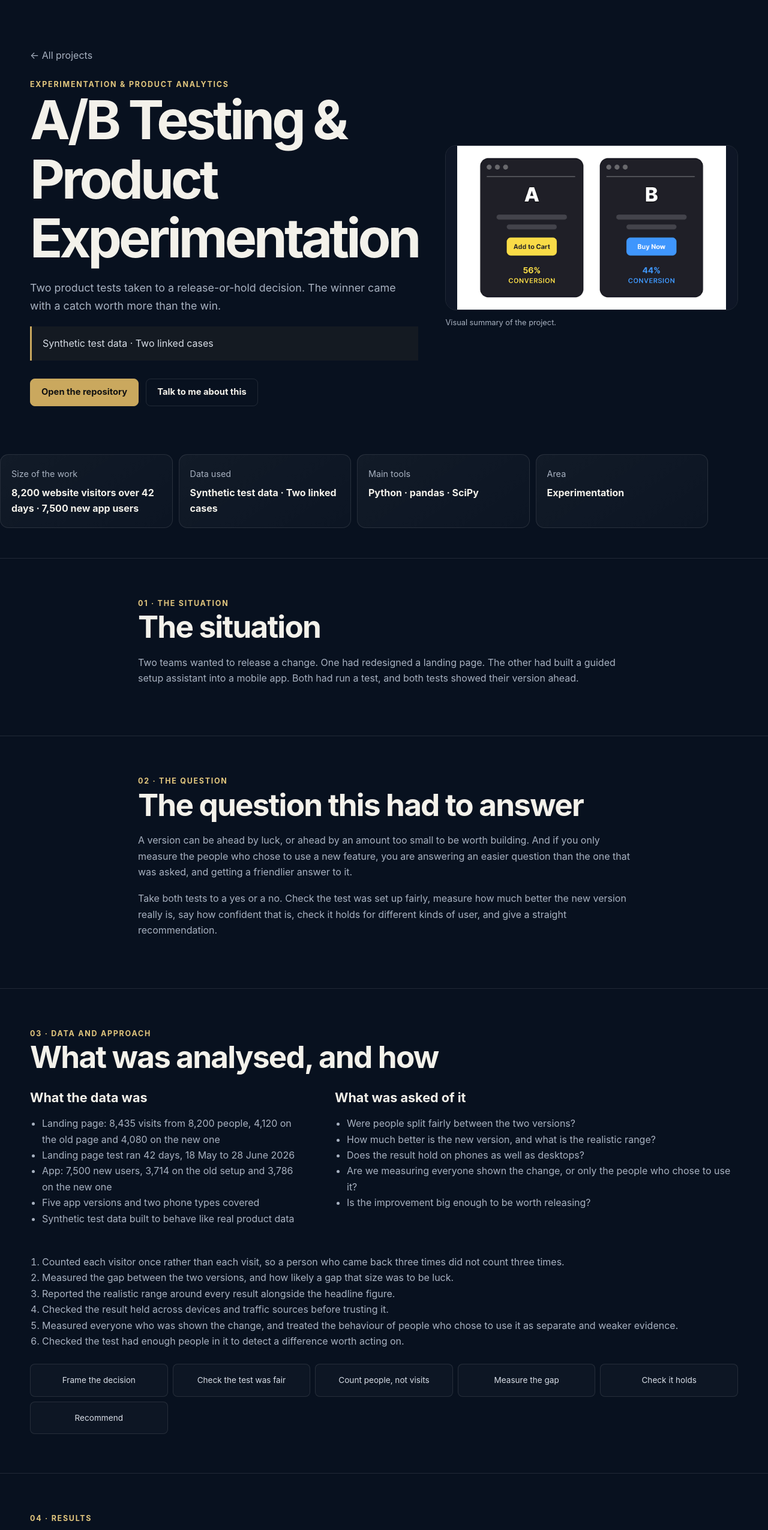
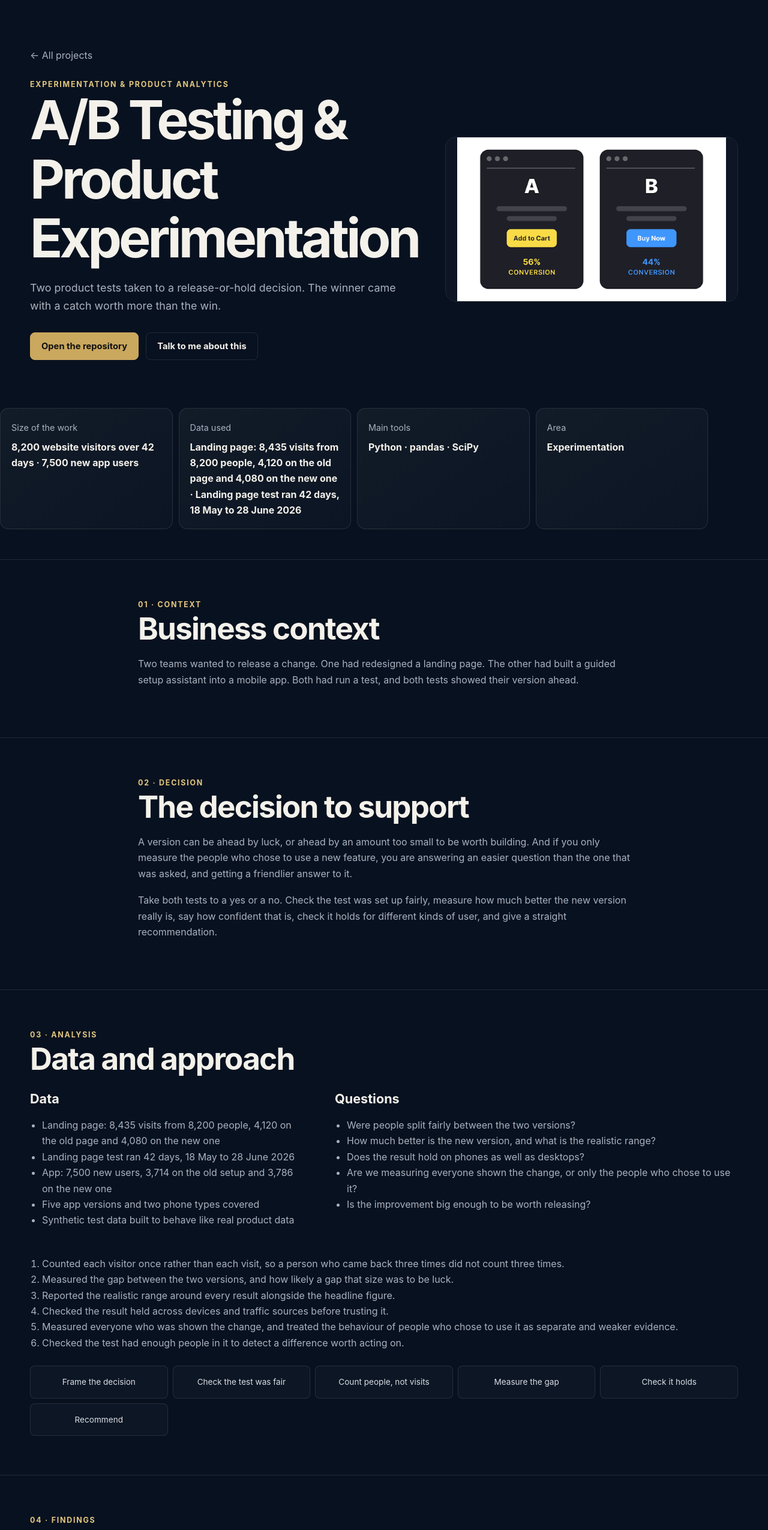
Before and after one commit to oreoluwadaniel/daniel-olatunji-portfolio, a Next.js app: page /work/ab-testing-experimentation in a window 1280 px wide. Shown: the part 100-2650 px from the top of the page at 60% size. Built offline with nearby package versions, Linux system fonts and the light colour scheme.

Commit message:
Remove repeated case-study headings and visual summary copy

```diff
--- a/app/work/[slug]/page.tsx
+++ b/app/work/[slug]/page.tsx
@@ -17,10 +17,6 @@ const evidenceImages: Record<string, { src: string; alt: string }> = {
   "ab-testing-experimentation": {
     src: "https://raw.githubusercontent.com/oreoluwadaniel/ab-testing-case-studies/main/smart-onboarding/images/04_adoption_story.png",
     alt: "Setup assistant adoption and retention chart from the project repository",
-  },
-  "crestline-inventory-decision-support": {
-    src: "https://raw.githubusercontent.com/oreoluwadaniel/crestline-inventory-decision-support/main/screenshots/dashboard_kpi_band.png",
-    alt: "Crestline inventory dashboard from the project repository",
   },
   "data-analytics-etl": {
     src: "https://raw.githubusercontent.com/oreoluwadaniel/data-analytics-etl-portfolio/main/04-sales-reporting-etl/reports/sales.png",
@@ -68,14 +64,14 @@ export default async function ProjectPage({ params }: { params: Promise<{ slug:
   };
 
   return <main><script type="application/ld+json" dangerouslySetInnerHTML={{__html:JSON.stringify(schema)}} />
-    <section className="case-hero"><div className="container"><Link className="backlink" href="/work">← All projects</Link><div className="case-hero-grid"><div><div className="eyebrow">{p.category}</div><h1>{p.title}</h1><p className="lead">{p.short}</p><div className="notice">{p.status}</div><div className="actions"><a className="btn btn-primary" href={p.github} target="_blank" rel="noreferrer">Open the repository</a><Link className="btn btn-secondary" href="/contact">Talk to me about this</Link></div></div><div><figure className="case-cover"><img src={p.cover} alt={`${p.title}: visual summary`} width="1600" height="900" fetchPriority="high" /></figure><p className="caption">Visual summary of the project.</p></div></div></div></section>
-    <section className="container snapshot"><div className="card"><span className="small">Size of the work</span><strong>{p.scale}</strong></div><div className="card"><span className="small">Data used</span><strong>{p.status}</strong></div><div className="card"><span className="small">Main tools</span><strong>{p.tools.slice(0,3).join(" · ")}</strong></div><div className="card"><span className="small">Area</span><strong>{p.category.split(" & ")[0]}</strong></div></section>
-    <section className="case-section"><div className="container copy"><div className="eyebrow">01 · The situation</div><h2>The situation</h2><p>{p.context}</p></div></section>
-    <section className="case-section"><div className="container copy"><div className="eyebrow">02 · The question</div><h2>The question this had to answer</h2><p>{p.problem}</p><p>{p.objective}</p></div></section>
-    <section className="case-section"><div className="container"><div className="eyebrow">03 · Data and approach</div><h2>What was analysed, and how</h2><div className="two-col" style={{marginTop:28}}><div><h3>What the data was</h3><ul className="case-list">{p.data.map(x=><li key={x}>{x}</li>)}</ul></div><div><h3>What was asked of it</h3><ul className="case-list">{p.questions.map(x=><li key={x}>{x}</li>)}</ul></div></div><ol className="case-list numbered" style={{marginTop:30}}>{p.work.map(x=><li key={x}>{x}</li>)}</ol><div className="workflow">{p.workflow.map(x=><div key={x}>{x}</div>)}</div></div></section>
-    <section className="case-section"><div className="container"><div className="eyebrow">04 · Results</div><h2>What the numbers showed</h2><div className="finding-grid">{p.findings.map((x,i)=><div className="card finding" key={x}><span className="fnum">{String(i+1).padStart(2,"0")}</span><p>{x}</p></div>)}</div></div></section>
-    {evidence && <section className="case-section evidence-section"><div className="container"><div className="eyebrow">Evidence</div><h2>From the project itself</h2><figure className="evidence-frame"><img src={evidence.src} alt={evidence.alt} loading="lazy" /></figure></div></section>}
-    <section className="case-section"><div className="container"><div className="eyebrow">05 · Actions</div><h2>Recommended actions</h2><ul className="case-list">{p.recommendations.map(x=><li key={x}>{x}</li>)}</ul></div></section>
+    <section className="case-hero"><div className="container"><Link className="backlink" href="/work">← All projects</Link><div className="case-hero-grid"><div><div className="eyebrow">{p.category}</div><h1>{p.title}</h1><p className="lead">{p.short}</p><div className="actions"><a className="btn btn-primary" href={p.github} target="_blank" rel="noreferrer">Open the repository</a><Link className="btn btn-secondary" href="/contact">Talk to me about this</Link></div></div><div><figure className="case-cover"><img src={p.cover} alt={p.title} width="1600" height="900" fetchPriority="high" /></figure></div></div></div></section>
+    <section className="container snapshot"><div className="card"><span className="small">Size of the work</span><strong>{p.scale}</strong></div><div className="card"><span className="small">Data used</span><strong>{p.data.slice(0,2).join(" · ")}</strong></div><div className="card"><span className="small">Main tools</span><strong>{p.tools.slice(0,3).join(" · ")}</strong></div><div className="card"><span className="small">Area</span><strong>{p.category.split(" & ")[0]}</strong></div></section>
+    <section className="case-section"><div className="container copy"><div className="eyebrow">01 · Context</div><h2>Business context</h2><p>{p.context}</p></div></section>
+    <section className="case-section"><div className="container copy"><div className="eyebrow">02 · Decision</div><h2>The decision to support</h2><p>{p.problem}</p><p>{p.objective}</p></div></section>
+    <section className="case-section"><div className="container"><div className="eyebrow">03 · Analysis</div><h2>Data and approach</h2><div className="two-col" style={{marginTop:28}}><div><h3>Data</h3><ul className="case-list">{p.data.map(x=><li key={x}>{x}</li>)}</ul></div><div><h3>Questions</h3><ul className="case-list">{p.questions.map(x=><li key={x}>{x}</li>)}</ul></div></div><ol className="case-list numbered" style={{marginTop:30}}>{p.work.map(x=><li key={x}>{x}</li>)}</ol><div className="workflow">{p.workflow.map(x=><div key={x}>{x}</div>)}</div></div></section>
+    <section className="case-section"><div className="container"><div className="eyebrow">04 · Findings</div><h2>Key findings</h2><div className="finding-grid">{p.findings.map((x,i)=><div className="card finding" key={x}><span className="fnum">{String(i+1).padStart(2,"0")}</span><p>{x}</p></div>)}</div></div></section>
+    {evidence && <section className="case-section evidence-section"><div className="container"><div className="eyebrow">Evidence</div><h2>Project evidence</h2><figure className="evidence-frame"><img src={evidence.src} alt={evidence.alt} loading="lazy" /></figure></div></section>}
+    <section className="case-section"><div className="container"><div className="eyebrow">05 · Action</div><h2>Recommended actions</h2><ul className="case-list">{p.recommendations.map(x=><li key={x}>{x}</li>)}</ul></div></section>
     <section className="case-section"><div className="container"><div className="eyebrow">06 · Tools</div><h2>Tools used</h2><div className="tag-list" style={{marginTop:20}}>{p.tools.map(t=><span className="tag" key={t}>{t}</span>)}</div></div></section>
     <section className="section-tight"><div className="container contact-box"><div><div className="eyebrow">Next project</div><h2 style={{marginTop:8}}>{next.title}</h2><p>{next.short}</p><Link className="btn btn-primary" href={`/work/${next.slug}`}>Read it →</Link></div><div><div className="eyebrow">Work with me</div><h3 style={{marginTop:8}}>Have a number nobody can explain?</h3><p className="small">Tell me what the report says and what you suspect it is hiding.</p><Link className="btn btn-secondary" href="/contact">Get in touch</Link></div></div></section>
   </main>;
```
